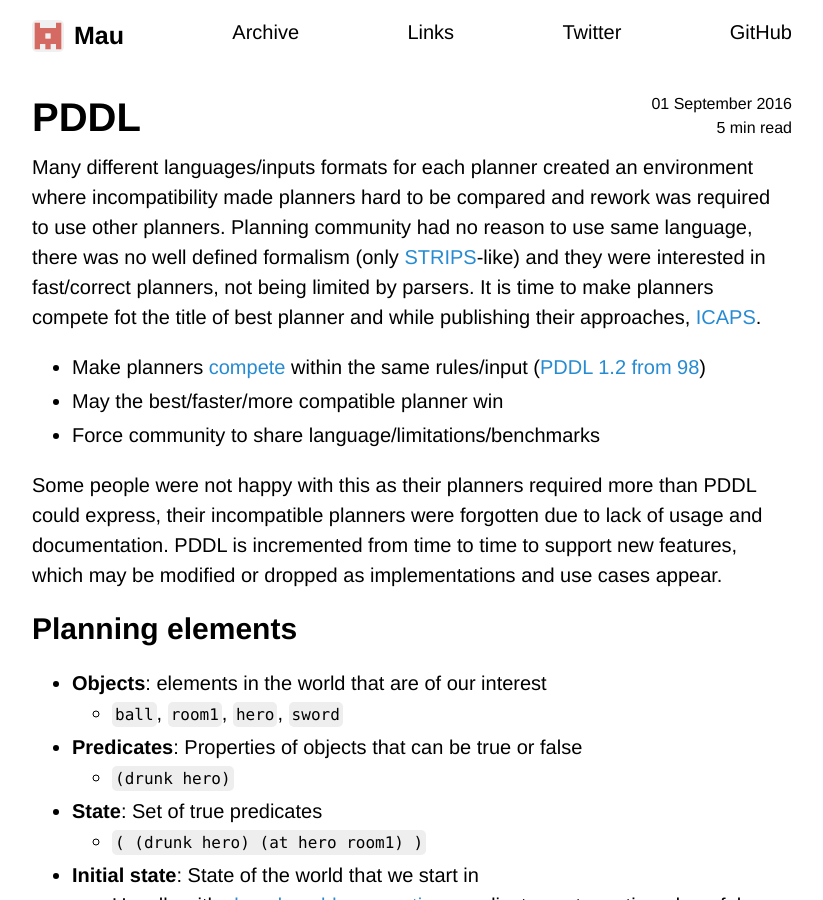
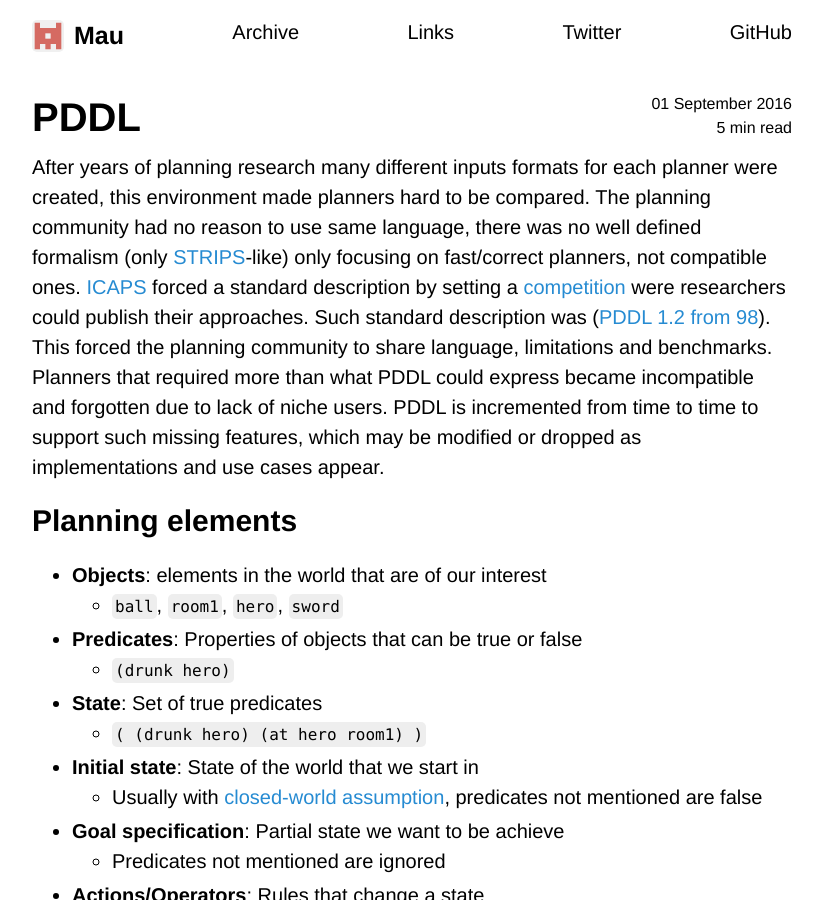
Before and after one commit to Maumagnaguagno/maumagnaguagno.github.io, a Jekyll site: the page built from pddl.md, in a window 1280 px wide and 900 px high. Shown: the whole window, without its empty margins (228-1051 px from the left). Built offline with Jekyll 4.4.1, drawn with Linux system fonts in a browser that asks for light colours; our own code applies the rules of GitHub Pages for plain Markdown files.

Commit message:
Rewrite PDDL intro

```diff
--- a/pddl.md
+++ b/pddl.md
@@ -6,15 +6,13 @@ category: planning
 ---
 
 # PDDL
-Many different languages/inputs formats for each planner created an environment where incompatibility made planners hard to be compared and rework was required to use other planners.
-Planning community had no reason to use same language, there was no well defined formalism (only [STRIPS](https://en.wikipedia.org/wiki/STRIPS)-like) and they were interested in fast/correct planners, not being limited by parsers.
-It is time to make planners compete fot the title of best planner and while publishing their approaches, [ICAPS](http://www.icaps-conference.org/).
-- Make planners [compete](http://icaps-conference.org/index.php/main/competitions) within the same rules/input ([PDDL 1.2 from 98](http://homepages.inf.ed.ac.uk/mfourman/tools/propplan/pddl.pdf))
-- May the best/faster/more compatible planner win
-- Force community to share language/limitations/benchmarks
-
-Some people were not happy with this as their planners required more than PDDL could express, their incompatible planners were forgotten due to lack of usage and documentation.
-PDDL is incremented from time to time to support new features, which may be modified or dropped as implementations and use cases appear.
+After years of planning research many different inputs formats for each planner were created, this environment made planners hard to be compared.
+The planning community had no reason to use same language, there was no well defined formalism (only [STRIPS](https://en.wikipedia.org/wiki/STRIPS)-like) only focusing on fast/correct planners, not compatible ones.
+[ICAPS](http://www.icaps-conference.org/) forced a standard description by setting a [competition](http://icaps-conference.org/index.php/main/competitions) were researchers could publish their approaches.
+Such standard description was ([PDDL 1.2 from 98](http://homepages.inf.ed.ac.uk/mfourman/tools/propplan/pddl.pdf)).
+This forced the planning community to share language, limitations and benchmarks.
+Planners that required more than what PDDL could express became incompatible and forgotten due to lack of niche users.
+PDDL is incremented from time to time to support such missing features, which may be modified or dropped as implementations and use cases appear.
 
 ## Planning elements
 - **Objects**: elements in the world that are of our interest
```
